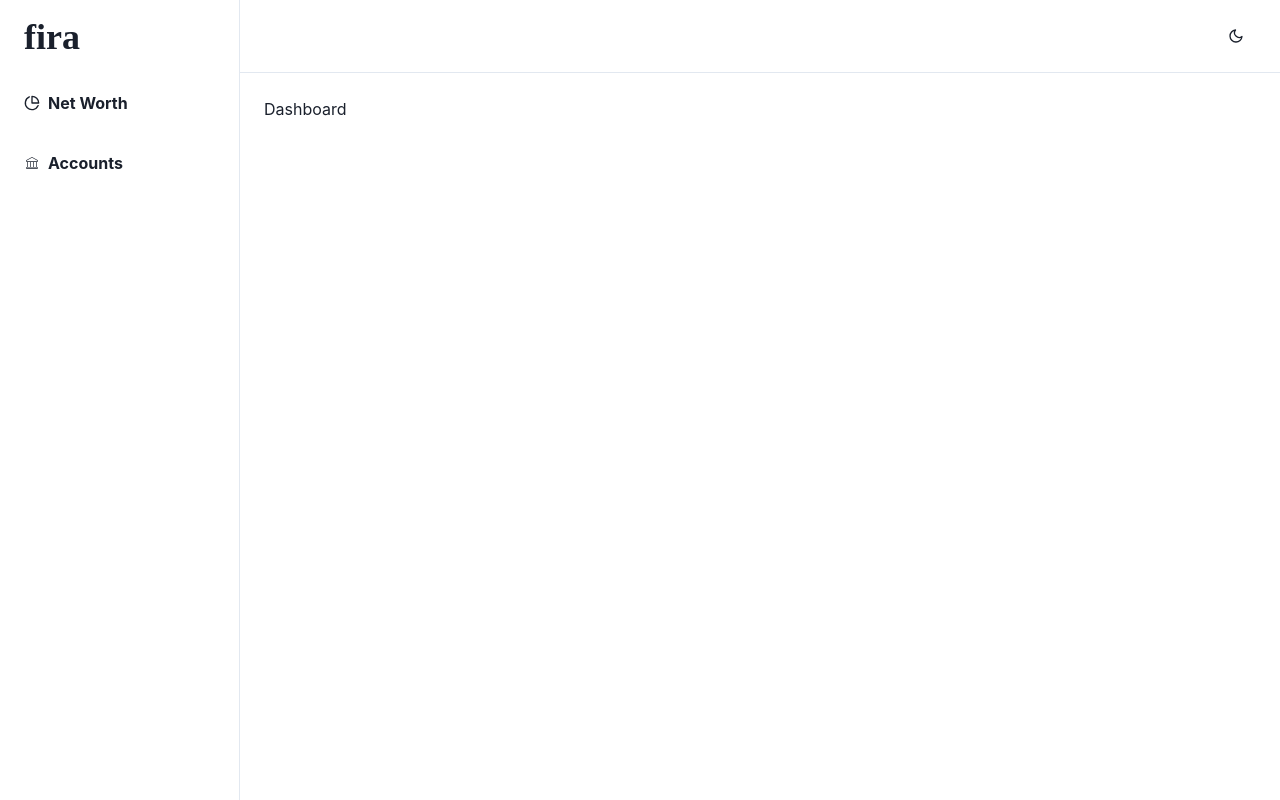
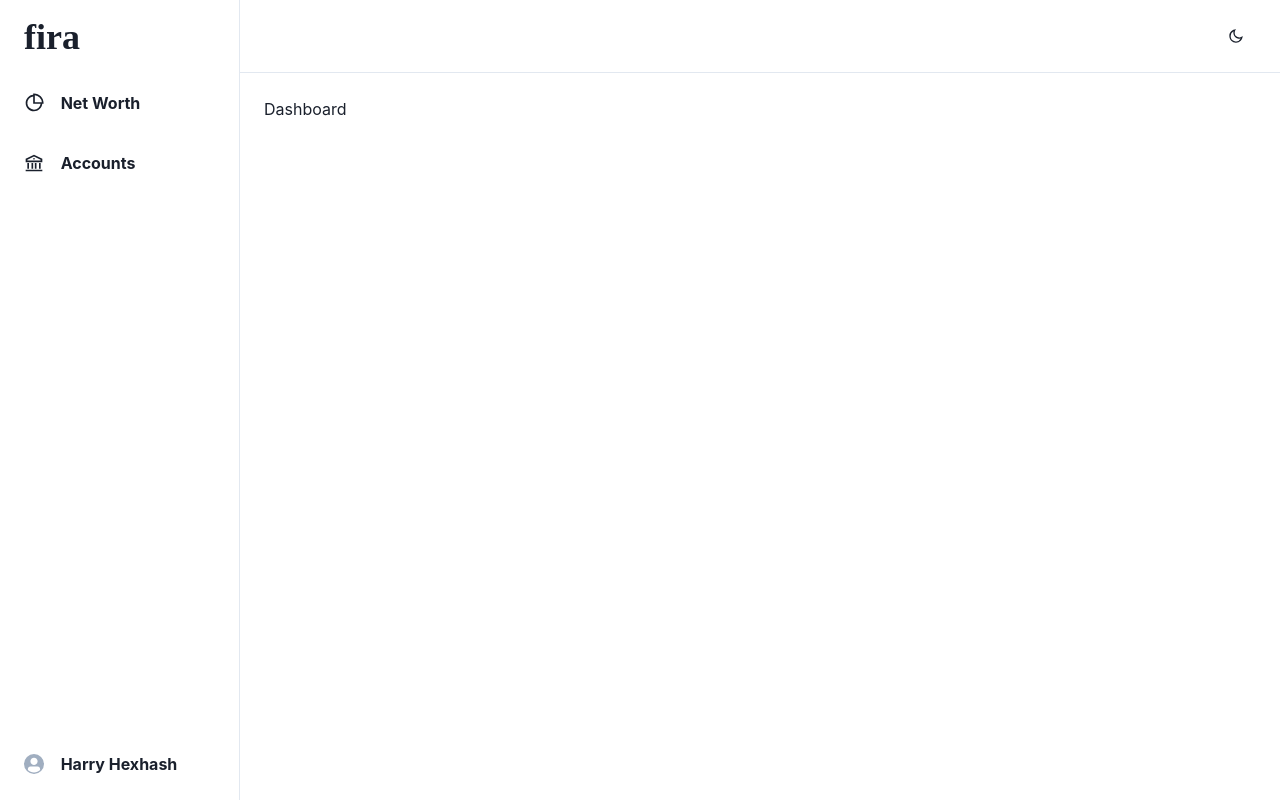
Before and after one commit to opencorelabs/fira, a Next.js app in the folder client/: page / in a window 1280 px wide. Built offline with nearby package versions, Linux system fonts and the light colour scheme; a web font is replaced by a local one.

Commit message:
fix up styles and remove unused component

```diff
--- a/client/src/components/layout/Layout.tsx
+++ b/client/src/components/layout/Layout.tsx
@@ -1,24 +1,30 @@
 import {
+  Avatar,
   Box,
   Drawer,
   DrawerBody,
   DrawerCloseButton,
   DrawerContent,
-  DrawerHeader,
   DrawerOverlay,
   Flex,
+  Grid,
   Icon,
   IconButton,
+  Link,
+  Stack,
+  Text,
   useBreakpointValue,
   useColorMode,
   useColorModeValue,
   useDisclosure,
 } from '@chakra-ui/react';
+import NextLink from 'next/link';
 import React from 'react';
-import { FiMenu, FiMoon, FiSun } from 'react-icons/fi';
+import { RiMenuFill, RiMoonLine, RiSunLine } from 'react-icons/ri';
+import { RiBankLine, RiPieChart2Line } from 'react-icons/ri';
 
 import { WordMark } from '../WordMark';
-import { Sidebar } from './Sidebar';
+import { SidebarItem } from './SidebarItem';
 
 type LayoutProps = {
   children: React.ReactNode;
@@ -29,6 +35,7 @@ export function Layout({ children }: LayoutProps) {
   const { isOpen, onOpen, onClose } = useDisclosure();
   const { colorMode, toggleColorMode } = useColorMode();
   const bg = useColorModeValue('white', 'gray.800');
+  const menubg = useColorModeValue('gray.100', 'gray.700');
 
   return (
     <Flex height="100vh">
@@ -42,6 +49,8 @@ export function Layout({ children }: LayoutProps) {
         display={{ base: 'none', md: 'block' }}
         px={2}
       >
+        <Flex direction="column" justify="space-between" h="100%" pb={2}>
+          <Box>
             <Flex
               alignItems="center"
               px={4}
@@ -50,7 +59,30 @@ export function Layout({ children }: LayoutProps) {
             >
               <WordMark size={{ base: 'md', lg: 'xl' }} />
             </Flex>
-        <Sidebar />
+            <Stack spacing={1}>
+              <SidebarItem label="Net Worth" icon={RiPieChart2Line} href="/" />
+              <SidebarItem label="Accounts" icon={RiBankLine} href="/accounts" />
+            </Stack>
+          </Box>
+          <Link as={NextLink} href="" w="100%" _hover={{ bg: menubg }} borderRadius="md">
+            <Grid
+              alignItems="center"
+              py={4}
+              px={{ base: 0, md: 4 }}
+              justifyContent={{ base: 'center', lg: 'flex-start' }}
+              gridTemplateColumns="15% 85%"
+            >
+              <Avatar boxSize={5} src="" />
+              <Text
+                fontWeight="bold"
+                ml={2}
+                display={{ base: 'block', md: 'none', lg: 'block' }}
+              >
+                Harry Hexhash
+              </Text>
+            </Grid>
+          </Link>
+        </Flex>
       </Box>
       <Box flex={1} overflow="auto">
         <Flex
@@ -67,14 +99,14 @@ export function Layout({ children }: LayoutProps) {
             display={{ base: 'inline-flex', md: 'none' }}
             onClick={onOpen}
             variant="ghost"
-            icon={<Icon as={FiMenu} />}
+            icon={<Icon as={RiMenuFill} />}
             aria-label="Menu"
           />
           <IconButton
             display="inline-flex"
             onClick={toggleColorMode}
             variant="ghost"
-            icon={<Icon as={colorMode === 'dark' ? FiSun : FiMoon} />}
+            icon={<Icon as={colorMode === 'dark' ? RiSunLine : RiMoonLine} />}
             aria-label="Toggle Theme"
           />
         </Flex>
@@ -84,11 +116,47 @@ export function Layout({ children }: LayoutProps) {
         <DrawerOverlay />
         <DrawerContent>
           <DrawerCloseButton />
-          <DrawerHeader bg={bg}>
-            <WordMark />
-          </DrawerHeader>
           <DrawerBody bg={bg}>
-            <Sidebar />
+            <Flex direction="column" justify="space-between" h="100%" pb={2}>
+              <Box>
+                <Flex
+                  alignItems="center"
+                  px={4}
+                  h="75px"
+                  justifyContent={{ base: 'center', lg: 'flex-start' }}
+                >
+                  <WordMark size={{ base: 'md', lg: 'xl' }} />
+                </Flex>
+                <Stack spacing={1}>
+                  <SidebarItem label="Net Worth" icon={RiPieChart2Line} href="/" />
+                  <SidebarItem label="Accounts" icon={RiBankLine} href="/accounts" />
+                </Stack>
+              </Box>
+              <Link
+                as={NextLink}
+                href=""
+                w="100%"
+                _hover={{ bg: menubg }}
+                borderRadius="md"
+              >
+                <Grid
+                  alignItems="center"
+                  py={4}
+                  px={{ base: 0, md: 4 }}
+                  justifyContent={{ base: 'center', lg: 'flex-start' }}
+                  gridTemplateColumns="15% 85%"
+                >
+                  <Avatar boxSize={5} src="" />
+                  <Text
+                    fontWeight="bold"
+                    ml={2}
+                    display={{ base: 'block', md: 'none', lg: 'block' }}
+                  >
+                    Harry Hexhash
+                  </Text>
+                </Grid>
+              </Link>
+            </Flex>
           </DrawerBody>
         </DrawerContent>
       </Drawer>
--- a/client/src/components/layout/Sidebar.tsx
+++ /dev/null
@@ -1,14 +0,0 @@
-import { Stack } from '@chakra-ui/react';
-import { CiBank } from 'react-icons/ci';
-import { FiPieChart } from 'react-icons/fi';
-
-import { SidebarItem } from './SidebarItem';
-
-export function Sidebar() {
-  return (
-    <Stack spacing={1}>
-      <SidebarItem label="Net Worth" icon={FiPieChart} href="/" />
-      <SidebarItem label="Accounts" icon={CiBank} href="/accounts" />
-    </Stack>
-  );
-}
--- a/client/src/components/layout/SidebarItem.tsx
+++ b/client/src/components/layout/SidebarItem.tsx
@@ -1,4 +1,4 @@
-import { Flex, Icon, Link, Text, useColorModeValue } from '@chakra-ui/react';
+import { Grid, Icon, Link, Text, useColorModeValue } from '@chakra-ui/react';
 import NextLink from 'next/link';
 import { IconType } from 'react-icons';
 
@@ -12,17 +12,22 @@ export function SidebarItem({ label, icon, href }: SidebarItemProps) {
   const bg = useColorModeValue('gray.100', 'gray.700');
   return (
     <Link as={NextLink} href={href} w="100%" _hover={{ bg }} borderRadius="md">
-      <Flex
-        align="center"
+      <Grid
+        alignItems="center"
         py={4}
         px={{ base: 0, md: 4 }}
-        justify={{ base: 'center', lg: 'flex-start' }}
+        justifyContent={{ base: 'center', lg: 'flex-start' }}
+        gridTemplateColumns="15% 85%"
       >
-        <Icon as={icon} />
-        <Text fontWeight="bold" ml={2} display={{ base: 'none', lg: 'block' }}>
+        <Icon boxSize={5} as={icon} />
+        <Text
+          fontWeight="bold"
+          ml={2}
+          display={{ base: 'block', md: 'none', lg: 'block' }}
+        >
           {label}
         </Text>
-      </Flex>
+      </Grid>
     </Link>
   );
 }
```
Lines whose indentation alone changed are shown as unchanged.
